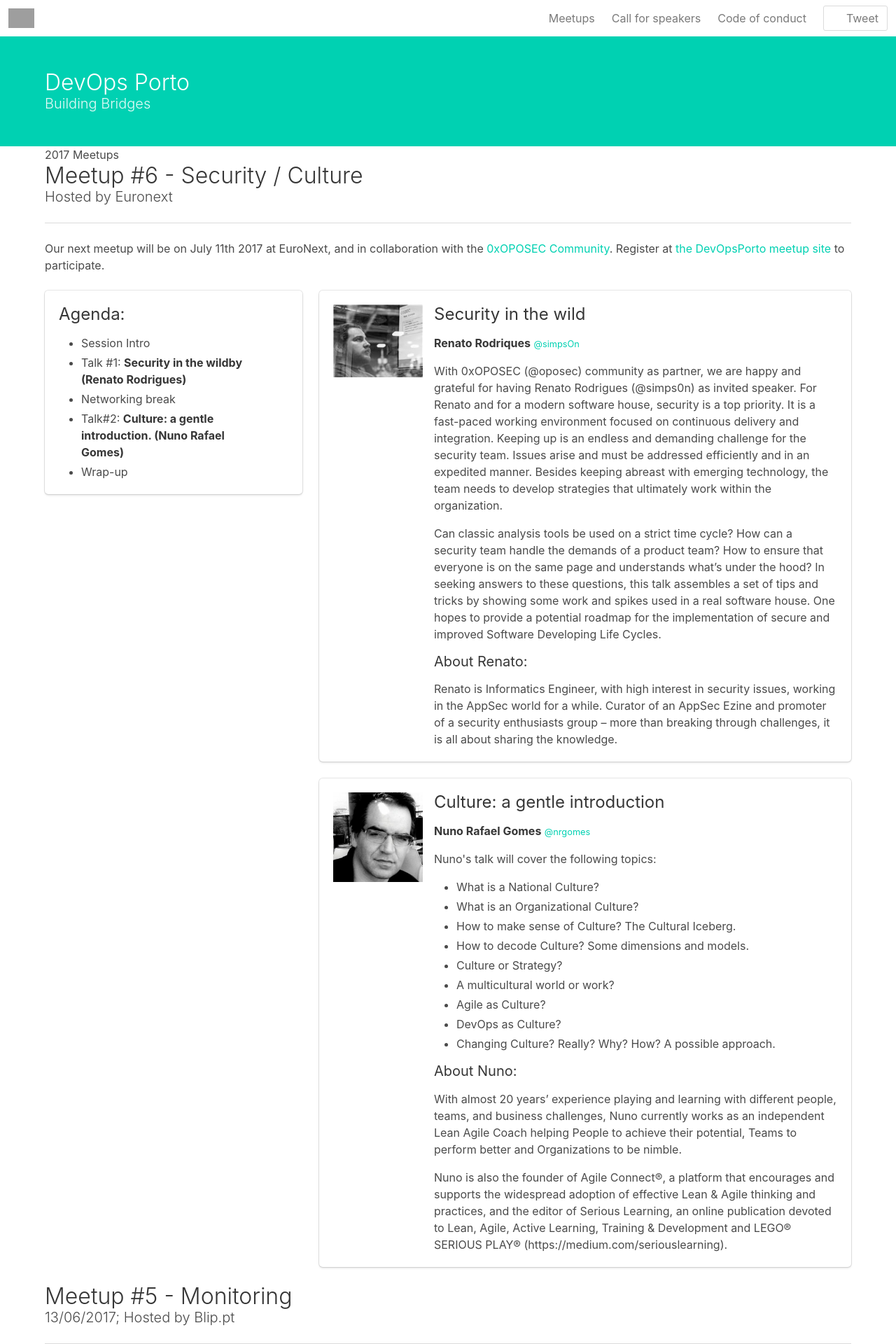
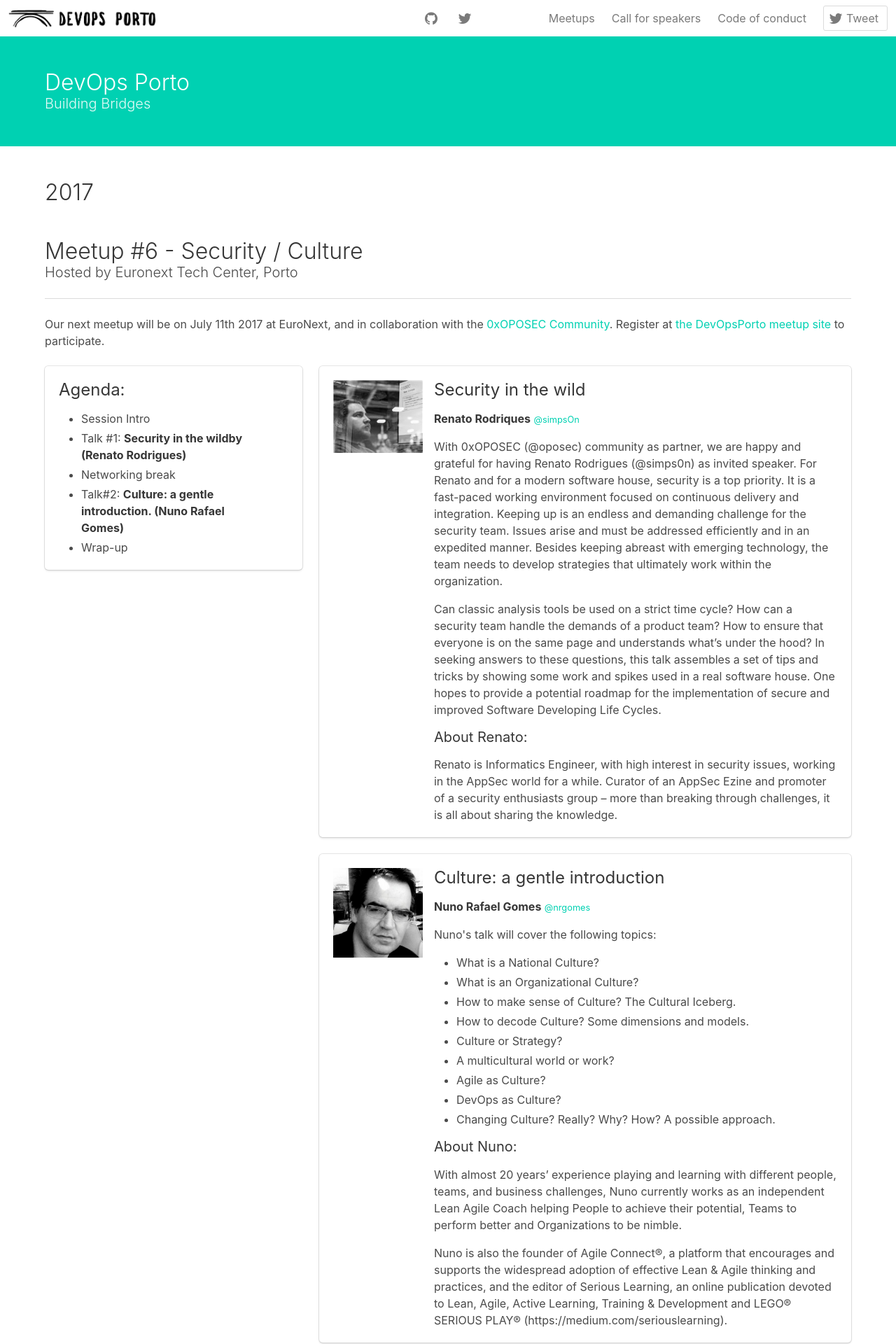
Before and after one commit to DevOpsPorto/devopsporto.github.io, a Jekyll site: the page built from meetups.md, in a window 1280 px wide. Shown: the top 1920 px of the page at 70% size. Built offline with Jekyll 4.4.1, drawn with Linux system fonts in a browser that asks for light colours; some of the changed text lies outside the part shown; grey boxes are pictures that could not be loaded.

Commit message:
added map and older meetup info

```diff
--- /dev/null
+++ b/_includes/header.html
@@ -0,0 +1,63 @@
+<section>
+    <nav class="nav">
+        <div class="nav-left">
+            <a class="nav-item" href="index.html">
+                    <img src="assets/images/logos/devopsporto_long_120.png" alt="DevOps Porto logo">
+                </a>
+        </div>
+        <div class="nav-center">
+            <a class="nav-item" href="https://github.com/DevOpsPorto/" target="_blank">
+                    <span class="icon">
+                        <i class="fa fa-github"></i>
+                    </span>
+                </a>
+            <a class="nav-item" href="https://twitter.com/devopsporto" target="_blank">
+                    <span class="icon">
+                        <i class="fa fa-twitter"></i>
+                    </span>
+                </a>
+        </div>
+
+        <!-- This "nav-toggle" hamburger menu is only visible on mobile -->
+        <!-- You need JavaScript to toggle the "is-active" class on "nav-menu" -->
+        <span class="nav-toggle">
+            <span>
+                <a href="meetups.html">Meetups</a>
+            </span>
+        <span>
+                <a href="speakerfollowup.html">Call for speakers</a>
+            </span>
+        <span>
+                <a href="codeofconduct.html">Code of conduct</a>
+            </span>
+        </span>
+
+        <!-- This "nav-menu" is hidden on mobile -->
+        <!-- Add the modifier "is-active" to display it on mobile -->
+        <div class="nav-right nav-menu">
+            <a class="nav-item" href="meetups.html">
+                    Meetups
+                </a>
+            <a class="nav-item" href="speakerfollowup.html">
+                    Call for speakers
+                </a>
+            <a class="nav-item" href="codeofconduct.html">
+                    Code of conduct
+                </a>
+
+            <div class="nav-item">
+                <div class="field is-grouped">
+                    <p class="control">
+                        <a id="twitter" class="button" data-social-network="Twitter" data-social-action="tweet" data-social-target="http://devopsporto.github.io" target="_blank"
+                            href="https://twitter.com/intent/tweet?text=Find out mor about the next DevOps Porto meetup at &amp;url=http://devopsporto.github.io">
+                                <span class="icon">
+                                <i class="fa fa-twitter"></i>
+                                </span>
+                                <span>Tweet</span>
+                            </a>
+                    </p>
+                </div>
+            </div>
+        </div>
+    </nav>
+</section>
--- /dev/null
+++ b/_includes/meetup2017001.html
@@ -0,0 +1,64 @@
+<h1 class="title">Meetup #1 - Hello DevOps World</h1>
+<h2 class="subtitle">25/10/2016; Hosted by UPTec</h2>
+<hr/>
+
+<div class="columns content">
+  <div class="column is-one-third">
+    <div class="box">
+      <h3>Agenda:</h3>
+      <ul>
+        <li>Session Intro</li>
+        <li><strong>The (un)surprising truth about DevOps culture (Manuel Pais)</strong></li>
+        <li>Networking break</li>
+        <li><strong>Open Space Discussions</strong></li>
+        <li>Wrap-up</li>
+      </ul>
+    </div>
+  </div>
+  <div class="column is-auto">
+
+    <div class="box">
+      <article class="media">
+        <div class="media-left">
+          <figure class="image is-128x128">
+            <img src="assets/images/speakers/m001_manuel.jpg" alt="Image">
+          </figure>
+        </div>
+        <div class="media-content">
+          <div class="content">
+            <h3>The (un)surprising truth about DevOps culture</h3>
+            <p>
+              <strong>Manuel Pais</strong> <small><a href="https://twitter.com/manupaisable">@manupaisable</a><a href="https://es.linkedin.com/in/manuelpais">LinkedIn</a></small>
+            </p>
+            <p>This will be our #1st meetup about DevOps and its culture, practices and techniques, and will be co-organized
+              with our partners Agile Connect community (their #7th meetup). Join us in building "bridges" between development
+              and operations.
+            </p>
+            <p>
+              For this session we have invited Manuel Pais, who will share with us his insights on what DevOps culture is all about, and
+              what you can do to improve collaboration in your team.</p>
+            <p> This talk will tell you about all the right practices you need to adopt to become a successful DevOps organization!</p>
+            <p>
+              DevOps is highly contextual, there is no set of prescribed practices that an organization can pick up and “become DevOps”.
+            </p>
+            <p>
+              So what “can” you do? Attend this talk to find out!
+            </p>
+
+            <h4>About Miguel:</h4>
+            <p>
+              <a href="https://es.linkedin.com/in/manuelpais">Manuel Pais</a> is a DevOps advocate with a mixed background as developer, build manager and QA lead. Jack of all trades, master
+              of continuous improvement, Manuel enjoys helping organizations to adopt test automation, continuous delivery
+              and cloud from both technical and human perspectives. He has worked on a range of technologies (Java, .Net,
+              Web, Mobile) and industries (banking, telecommunications, defense and aviation).
+            </p>
+
+            <h4>Media</h4>
+            <p>Slide deck</p>
+          </div>
+        </div>
+      </article>
+    </div>
+  </div>
+
+</div>
--- /dev/null
+++ b/_includes/meetup2017002.html
@@ -0,0 +1,52 @@
+<h1 class="title">Meetup #2 - The DevOps way!</h1>
+<h2 class="subtitle">25/01/2017; Hosted by Mindera</h2>
+<hr/>
+
+<div class="columns content">
+  <div class="column is-one-third">
+    <div class="box">
+      <h3>Agenda:</h3>
+      <ul>
+        <li>Session Intro</li>
+        <li><strong>The way devs do ops - or is it the other way around? (Miguel Fonseca)</strong></li>
+        <li>Networking break</li>
+        <li><strong>Open Space Discussions</strong></li>
+        <li>Wrap-up</li>
+      </ul>
+    </div>
+  </div>
+  <div class="column is-auto">
+
+    <div class="box">
+      <article class="media">
+        <div class="media-left">
+          <figure class="image is-128x128">
+            <img src="assets/images/speakers/m002_miguel.jpg" alt="Image">
+          </figure>
+        </div>
+        <div class="media-content">
+          <div class="content">
+            <h3>The way devs do ops - or is it the other way around?</h3>
+            <p>
+              <strong>Miguel Fonseca</strong> <small><a href="https://twitter.com/miguelcnf">@miguelcnf</a><a href="https://pt.linkedin.com/in/miguelcnf">LinkedIn</a></small>
+            </p>
+            <p>Our invited speaker is Miguel Fonseca (<a href="https://twitter.com/miguelcnf">@miguelcnf</a>) and his talk will
+              explore the foundations of any modern software project in order to achieve full DevOps awesomeness, how developers
+              and operations can speak the same language, and three main rules to build software by or burn out trying. Expect
+              to see certain amounts of code.</p>
+
+            <h4>About Miguel:</h4>
+            <p>
+              Miguel is mostly a work in progress who enjoys gaming, live music and playing the devil's advocate. He's happy writing code
+              at Mindera during the day.
+            </p>
+
+            <h4>Media</h4>
+            <p>Slide deck</p>
+          </div>
+        </div>
+      </article>
+    </div>
+  </div>
+
+</div>
--- a/_includes/meetup2017003.html
+++ b/_includes/meetup2017003.html
@@ -1,4 +1,4 @@
-<h1 class="title">Meetup #3 - Containers @ Azue</h1>
+<h1 class="title">Meetup #3 - Containers @ Azure</h1>
 <h2 class="subtitle">23/03/2017; Hosted by DevScope</h2>
 <hr/>
 
@@ -21,15 +21,14 @@
       <article class="media">
         <div class="media-left">
           <figure class="image is-128x128">
-            <img src="assets/images/speakers/m004_miguel.jpg" alt="Image">
+            <img src="assets/images/speakers/m003_pedrosousa.jpg" alt="Image">
           </figure>
         </div>
         <div class="media-content">
           <div class="content">
-            <h3>Monitoring</h3>
+            <h3>Azure Container Services</h3>
             <p>
-              <strong>Miguel Ramos</strong> <small><a href="https://twitter.com/realKha0S">@realKha0S</a><a href="https://www.linkedin.com/in/miguel-ramos-7653b118/">LinkedIn</a></small>
-              <strong>Ricardo Castro</strong> <small><a href="https://twitter.com/mccricardo">@mccricardo</a><a href="https://www.linkedin.com/in/ricardo-castro-9a039126/">LinkedIn</a></small>
+              <strong>Pedro Sousa</strong> <small><a href="https://twitter.com/psousa75">@psousa75</a><a href="https://pt.linkedin.com/in/pmsousa">LinkedIn</a></small>
             </p>
             <p>Our invited speaker is Pedro Sousa (@psousa75) and in his talk, he will do a brief overview about Azure’s current
               offerings for Container deployment and orchestration. This talk will include where and how can you start to
--- a/_includes/meetup2017006.html
+++ b/_includes/meetup2017006.html
@@ -1,5 +1,5 @@
 <h1 class="title">Meetup #6 - Security / Culture</h1>
-<h2 class="subtitle">Hosted by Euronext</h2>
+<h2 class="subtitle">Hosted by Euronext Tech Center, Porto</h2>
 <hr/>
 
 <div class="content">
--- a/_layouts/default.html
+++ b/_layouts/default.html
@@ -3,67 +3,14 @@
 <head>
     <title>DevOps Porto Community</title>
     <!--<link rel="stylesheet" href="/assets/css/bulma.css">-->
+    <link rel="stylesheet" href="https://maxcdn.bootstrapcdn.com/font-awesome/4.7.0/css/font-awesome.min.css">
     <link rel="stylesheet" href="/assets/css/bulma.css" />
     <link rel="stylesheet" href="/assets/css/style.css" />
 </head>
 
 <body>
-    <section>
-        <nav class="nav">
-            <div class="nav-left">
-                <a class="nav-item" href="index.html">
-                    <img src="http://bulma.io/images/bulma-logo.png" alt="Bulma logo">
-                </a>
-            </div>
-            <div class="nav-center">
-                <a class="nav-item">
-                    <span class="icon">
-                        <i class="fa fa-github"></i>
-                    </span>
-                </a>
-                <a class="nav-item">
-                    <span class="icon">
-                        <i class="fa fa-twitter"></i>
-                    </span>
-                </a>
-            </div>
+    {% include header.html %}
 
-            <!-- This "nav-toggle" hamburger menu is only visible on mobile -->
-            <!-- You need JavaScript to toggle the "is-active" class on "nav-menu" -->
-            <span class="nav-toggle">
-                <span></span>
-                <span></span>
-                <span></span>
-            </span>
-
-            <!-- This "nav-menu" is hidden on mobile -->
-            <!-- Add the modifier "is-active" to display it on mobile -->
-            <div class="nav-right nav-menu">
-                <a class="nav-item" href="meetups.html">
-                    Meetups
-                </a>
-                <a class="nav-item" href="speakerfollowup.html">
-                    Call for speakers
-                </a>
-                <a class="nav-item" href="codeofconduct.html">
-                    Code of conduct
-                </a>
-
-                <div class="nav-item">
-                    <div class="field is-grouped">
-                        <p class="control">
-                            <a class="button">
-                                <span class="icon">
-                                <i class="fa fa-twitter"></i>
-                                </span>
-                                <span>Tweet</span>
-                            </a>
-                        </p>
-                    </div>
-                </div>
-            </div>
-        </nav>
-    </section>
     <section class="hero is-primary">
         <div class="hero-body">
             <div class="container">
--- /dev/null
+++ b/assets/css/style.css
@@ -0,0 +1,13 @@
+.google-maps {
+        position: relative;
+        padding-bottom: 40%;
+        height: 0;
+        overflow: hidden;
+    }
+    .google-maps iframe {
+        position: absolute;
+        top: 0;
+        left: 0;
+        width: 100% !important;
+        height: 100% !important;
+    }
--- a/meetups.md
+++ b/meetups.md
@@ -1,7 +1,16 @@
 ---
 layout: default
 ---
-<h1>2017 Meetups</h1>
+<section class="hero">
+  <div class="hero-body">
+    <div class="container">
+      <h1 class="title">
+        2017
+      </h1>
+    </div>
+  </div>
+</section>
+
 {% include meetup2017006.html %}
 
 {% include meetup2017005.html %}
@@ -10,10 +19,16 @@
 
 {% include meetup2017003.html %}
 
+{% include meetup2017002.html %}
 
+<section class="hero is-info">
+  <div class="hero-body">
+    <div class="container">
+      <h1 class="title">
+        2016
+      </h1>
+    </div>
+  </div>
+</section>
 
-## 3 -
-
-## 2 -
-
-## 1 - DevOps Team organization
+{% include meetup2017001.html %}
```
Also changed, not shown: _includes/maps/euronext.html (added, +7 -0 lines), index.md (+2 -0 lines), assets/images/logos/devopsporto_160.png (added), assets/images/logos/devopsporto_600.png (added), assets/images/logos/devopsporto_long_120.png (added), assets/images/speakers/m001_manuel.jpg (added), assets/images/speakers/m002_miguel.jpg (added), assets/images/speakers/m003_pedrosousa.jpg (added).
